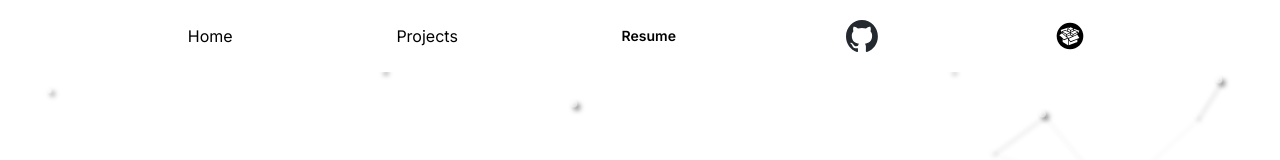
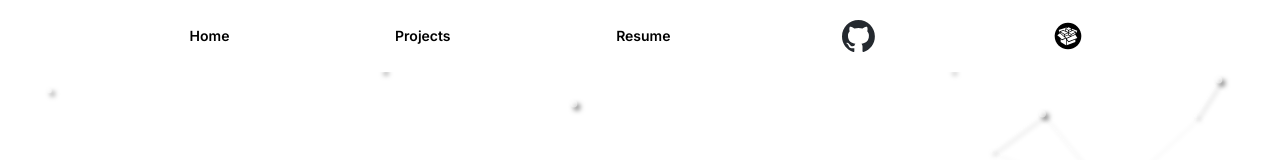
Before and after one commit to jrdn-l/website, a Next.js app: page / in a window 1280 px wide. Shown: the top 160 px of the page. Built offline with nearby package versions, Linux system fonts and the light colour scheme.

Commit message:
makes customlink work

```diff
--- a/src/components/link.tsx
+++ b/src/components/link.tsx
@@ -1,8 +1,9 @@
+'use client'
 import Link, { LinkProps } from "next/link";
-
 import { HTMLProps, MouseEvent, FC } from "react";
 
-export const CustomLink: FC<LinkProps & HTMLProps<HTMLAnchorElement>> = ({ as, children, href, replace, scroll, shallow, passHref, ...rest }) => {
+
+export const CustomLink: FC<LinkProps & HTMLProps<HTMLAnchorElement>> = ({ href, children, scroll,  ...rest }) => {
 	const onClick = (event: MouseEvent<HTMLAnchorElement>) => {
 		if (href.startsWith("#")) {
 			event.preventDefault();
@@ -11,10 +12,10 @@ export const CustomLink: FC<LinkProps & HTMLProps<HTMLAnchorElement>> = ({ as, c
 		}
 	};
 	return (
-		<Link as={as} href={href} passHref={passHref} replace={replace} scroll={scroll} shallow={shallow} onClick={onClick}>
-			{/* <a href={href} {...rest} onClick={onClick}> */}
+		<Link href={href} legacyBehavior={true} scroll={scroll}>
+			<a href={href} {...rest} onClick={onClick}>
 				{children}
-			{/* </a> */}
+			</a>
 		</Link>
 	);
 };
```
